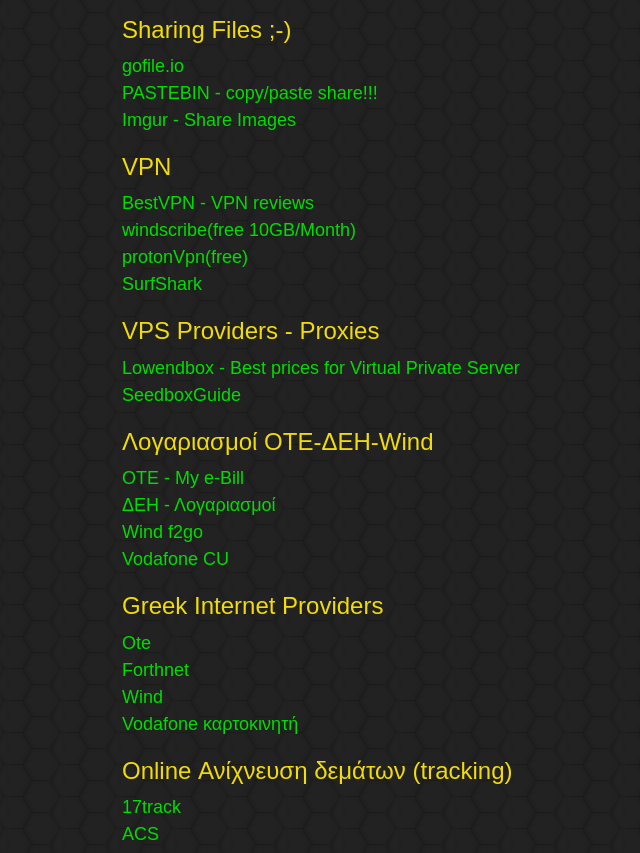
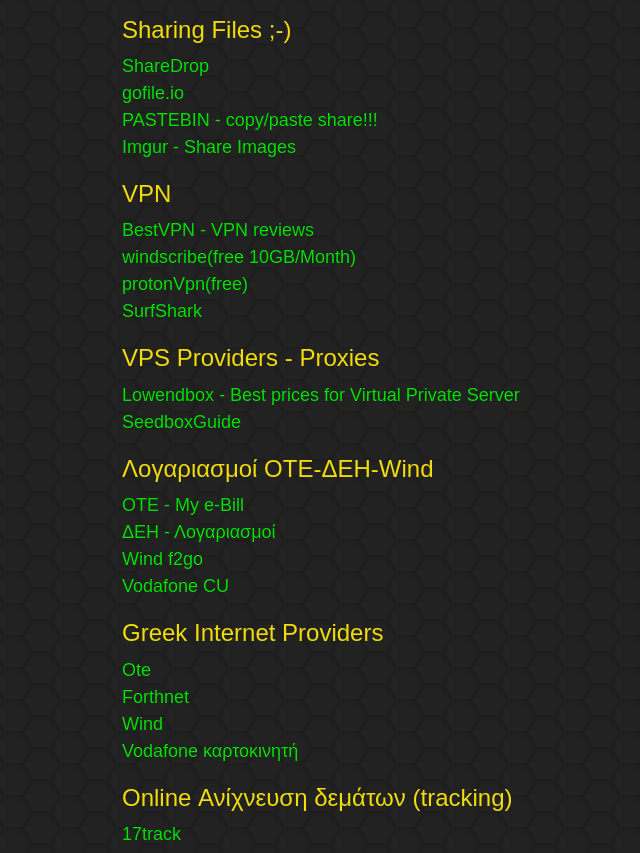
Before and after one commit to tedlaz/weblinks, a plain HTML site: page webserv.html in a window 1280 px wide. Shown: the part 900-1753 px from the top of the page, without its empty margins (163-803 px from the left). Drawn offline with Linux system fonts and the light colour scheme.

Commit message:
Added ShareDrop to webserv.html

```diff
--- a/webserv.html
+++ b/webserv.html
@@ -76,6 +76,7 @@
 
 <h3>Sharing Files ;-) </h3>
 <ul>
+<li><a href="https://www.sharedrop.io/" target="_blank">ShareDrop</a></li>
 <li><a href="https://gofile.io/" target="_blank">gofile.io</a></li>
 <li><a href="https://pastebin.com/" target="_blank">PASTEBIN - copy/paste share!!!</a></li>
 <li><a href="http://imgur.com/" target="_blank">Imgur - Share Images</a></li>
```
